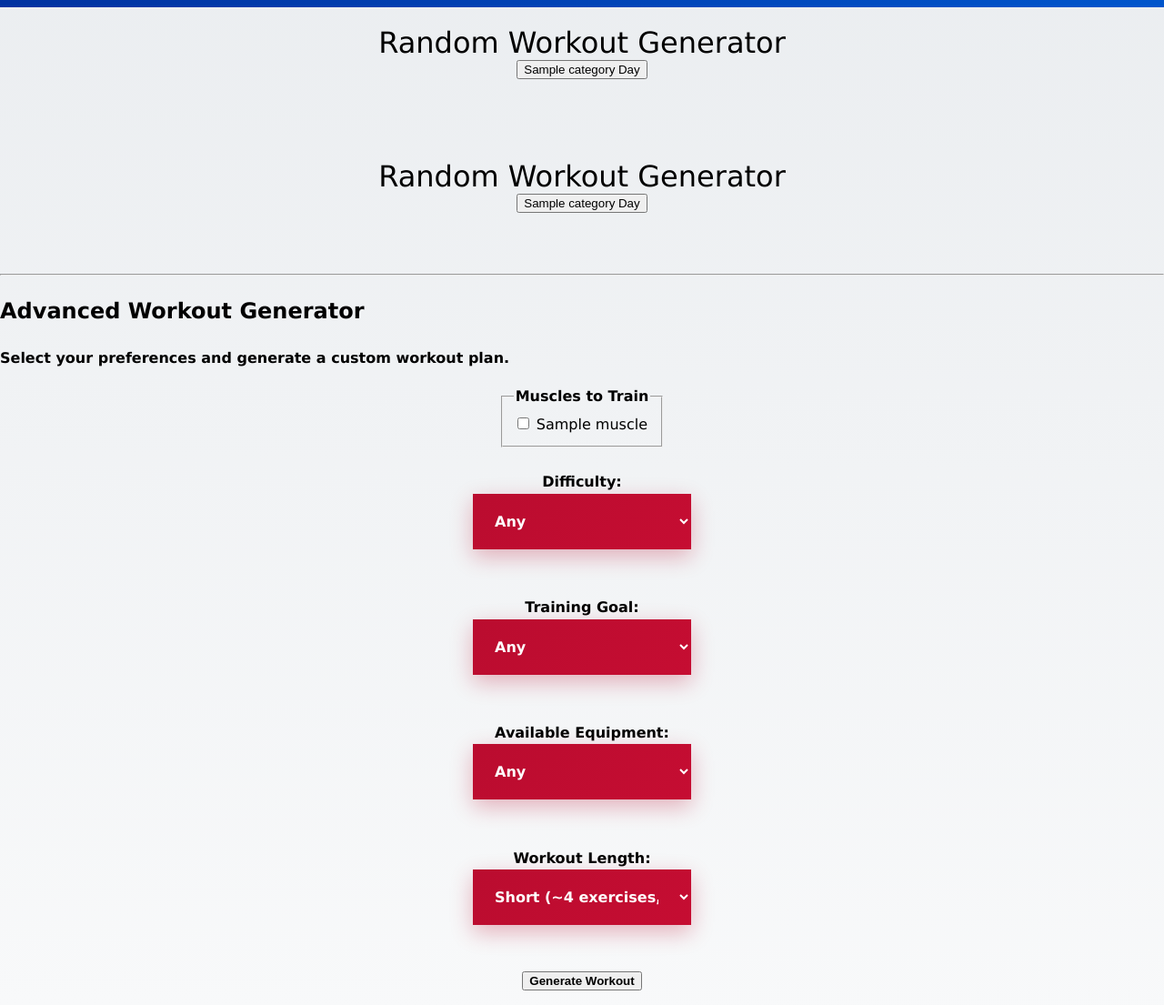
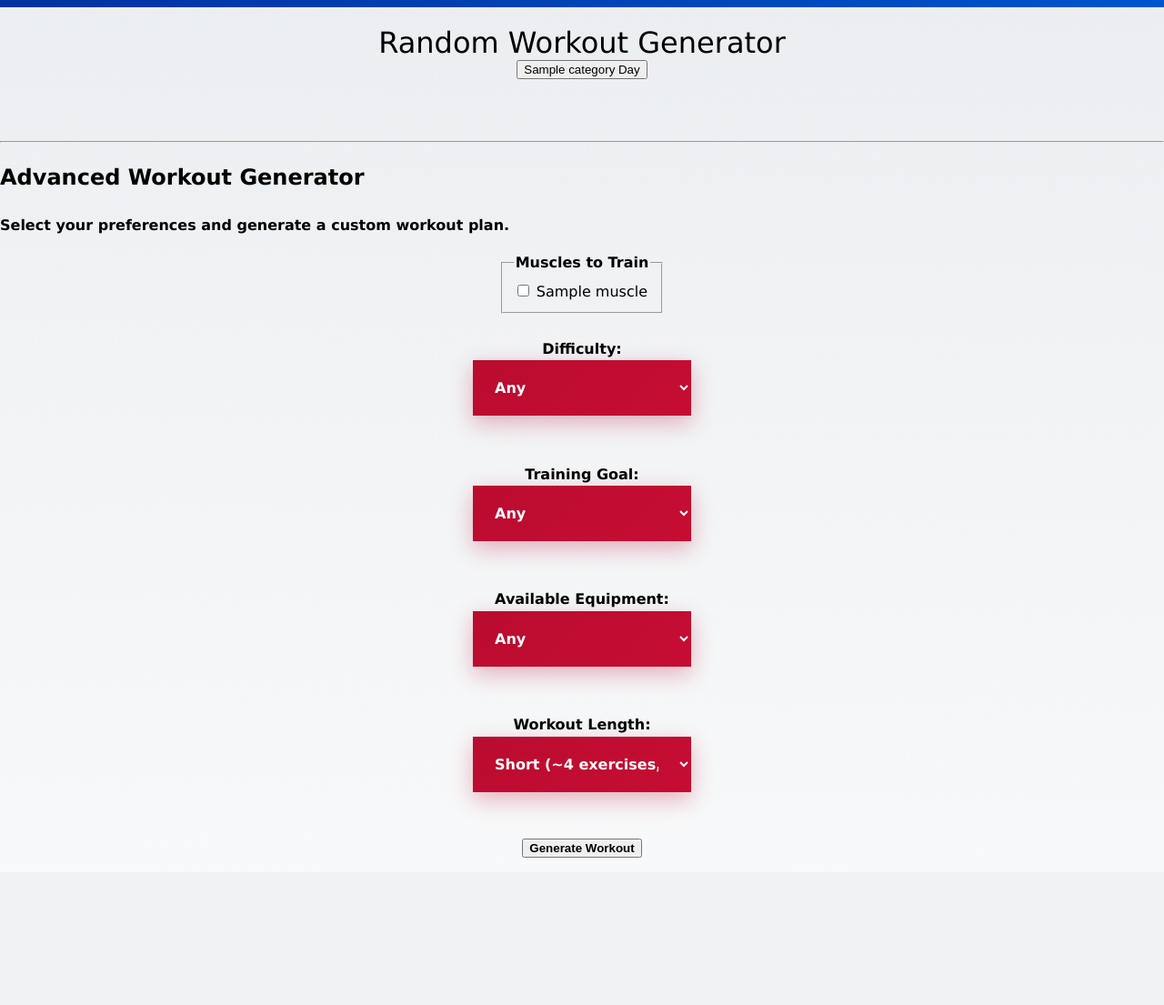
Before and after one commit to abigail-thomas/mocfit, a Django app: template workouts/templates/workouts/workout_generator_page.html in a window 1280 px wide. Shown: the part 176-1281 px from the top of the page at 91% size. After the commit the page ends 1119 px from the top, so only its background shows below. Run offline with Django 5.2, Linux system fonts and the light colour scheme; the template is opened without the code that fills it: most values are stand-ins (such as "Sample title", 1, 10 or a date in 2020); parts of the project's set-up code (start-up, migrations or seed data) failed here and were passed over.

Commit message:
fixed duplicate random workout generator on home page

```diff
--- a/workouts/templates/workouts/workout_generator_page.html
+++ b/workouts/templates/workouts/workout_generator_page.html
@@ -21,16 +21,6 @@
     </nav>
     <div class="sm-container-blue"></div>
 
-
-  <h1>Random Workout Generator</h1>
-  <form method="post" action="{% url 'workout_generator' %}">
-      {% csrf_token %}
-      {% for category in categories %}
-          <button type="submit" name="category" value="{{ category.name }}">
-              {{ category.name }} Day
-          </button><br><br>
-      {% endfor %}
-  </form>
 <h1>Random Workout Generator</h1>
 <form method="post" action="{% url 'workout_generator' %}">
     {% csrf_token %}
```
